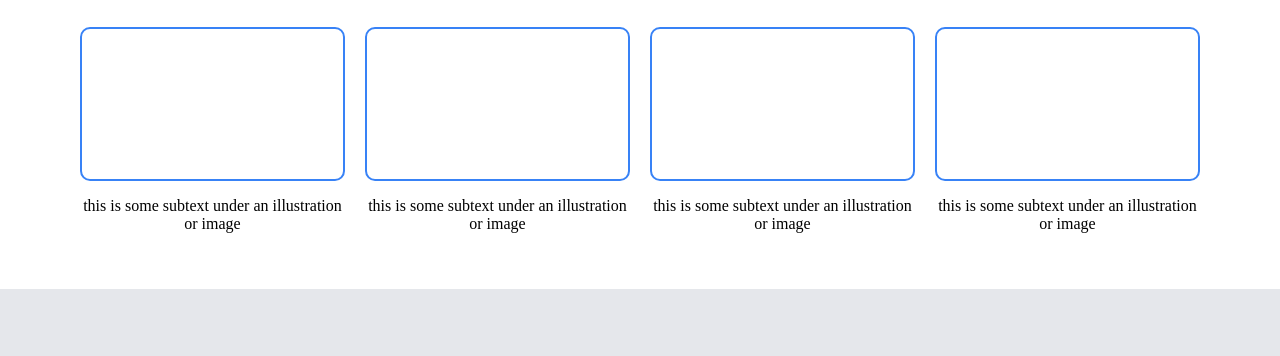
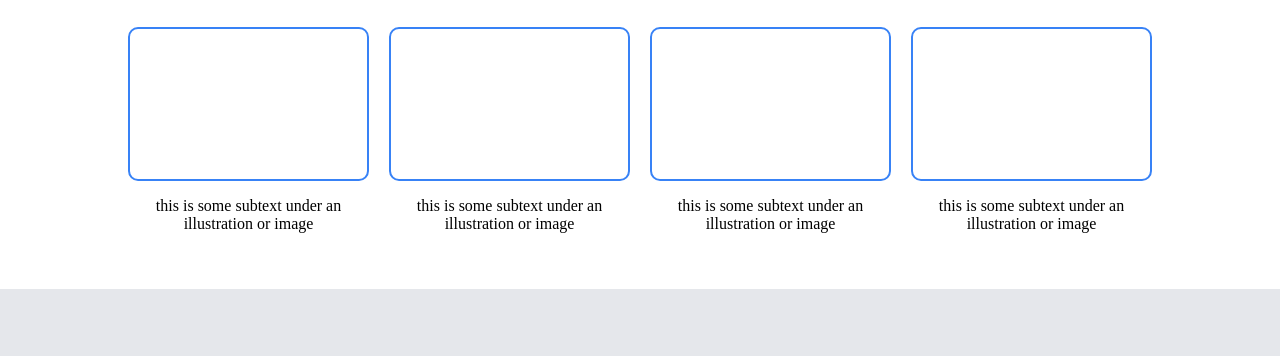
Before and after one commit to Ben-codes-cmd/Website-Layout, a plain HTML site: page src/index.html in a window 1280 px wide. Shown: the part 444-800 px from the top of the page. Drawn offline with Linux system fonts and the light colour scheme.

Commit message:
fixed info panel margins

```diff
--- a/src/style.css
+++ b/src/style.css
@@ -111,7 +111,7 @@ button {
 .info {
     background-color: white;
     gap: 20px;
-    margin: 0px 80px 40px 80px;
+    margin: 0px 10% 40px 10%;
 }
 
 .black-heading {
```
